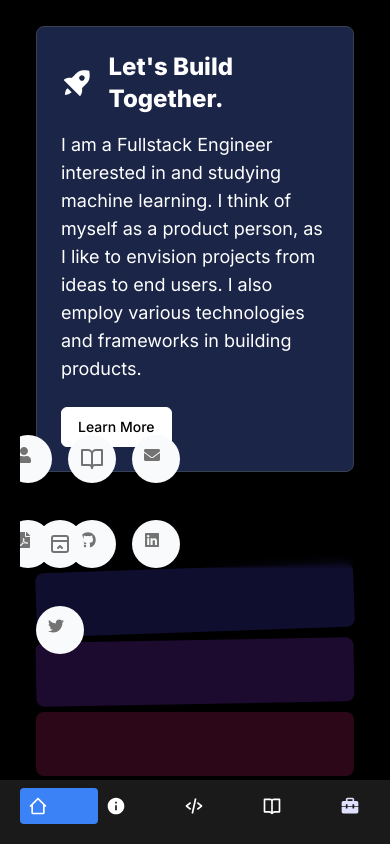
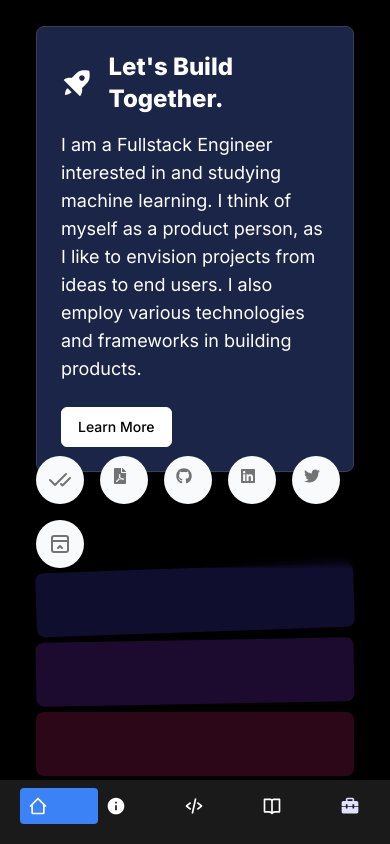
Before and after one commit to JOHN-AMAO/Portfolio, a Next.js app: page / in a window 390 px wide. Both pictures are taken after a click on the button 60 px from the left and 1114 px from the top of the page. Shown: the part 565-1409 px from the top of the page. Built offline with nearby package versions, Linux system fonts and the light colour scheme.

Commit message:
perfect mobile dock

```diff
--- a/components/ui/floating-dock.tsx
+++ b/components/ui/floating-dock.tsx
@@ -83,21 +83,21 @@ const FloatingDockMobile = ({
                   open: { opacity: 1 },
                   closed: { opacity: 0 },
                 }}
-                className="absolute top-1/2 left-1/2 transform -translate-x-1/2 -translate-y-1/2"
+                className="absolute left-1/2 transform -translate-x-1/2 bottom-16"
               >
-                <div className="flex flex-wrap justify-center items-center w-64 h-64">
+                <div className="flex justify-center items-center">
                   {items.map((item, index) => (
                     <motion.div
                       key={item.title}
                       variants={{
                         open: {
                           opacity: 1,
-                          y: 0,
+                          x: 0,
                           transition: { delay: index * 0.05 },
                         },
-                        closed: { opacity: 0, y: 20 },
+                        closed: { opacity: 0, x: -20 },
                       }}
-                      className="m-2"
+                      className="mx-2"
                     >
                       <Link href={item.href}>
                         <motion.div
```
